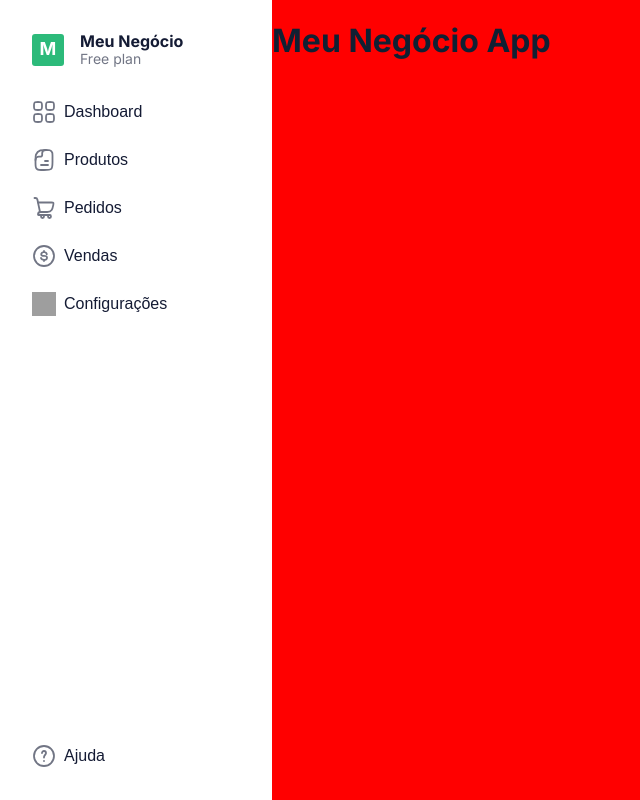
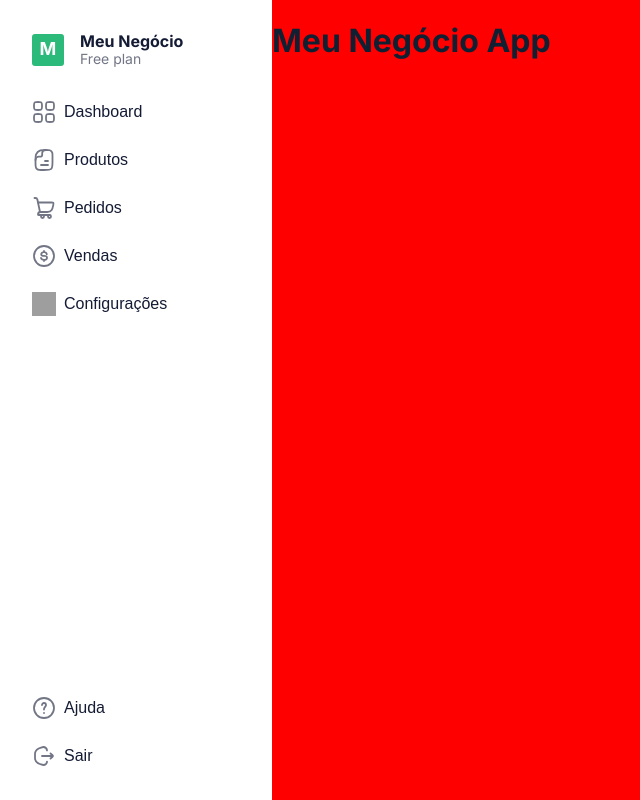
Before and after one commit to kvojps/meu-negocio-app, a React (Vite) app in the folder src/renderer/: page / in a window 1280 px wide. Shown: the whole page, without its empty margins (0-640 px from the left). Built offline with nearby package versions, Linux system fonts and the light colour scheme; grey boxes are pictures that could not be loaded.

Commit message:
[feat]: add logout icon to bottom navbar

```diff
--- a/src/renderer/src/components/sidebar/Index.tsx
+++ b/src/renderer/src/components/sidebar/Index.tsx
@@ -2,6 +2,7 @@ import logo32x32 from '../../assets/logo-32x32.svg';
 import dashboardIcon from '../../assets/dashboard-icon.svg';
 import helpIcon from '../../assets/help-icon.svg';
 import productIcon from '../../assets/product-icon.svg';
+import logoutIcon from '../../assets/logout-icon.svg';
 import saleIcon from '../../assets/sale-icon.svg';
 import settingIcon from '../../assets/setting-icon.svg';
 import orderIcon from '../../assets/order-icon.svg';
@@ -15,7 +16,10 @@ const navItems = [
   { key: 'settings', icon: settingIcon, label: 'Configurações' },
 ];
 
-const bottomNavItems = [{ key: 'help', icon: helpIcon, label: 'Ajuda' }];
+const bottomNavItems = [
+  { key: 'help', icon: helpIcon, label: 'Ajuda' },
+  { key: 'logout', icon: logoutIcon, label: 'Sair' },
+];
 
 export function Sidebar() {
   return (
```
Also changed, not shown: src/renderer/src/assets/logout-icon.svg (added).
